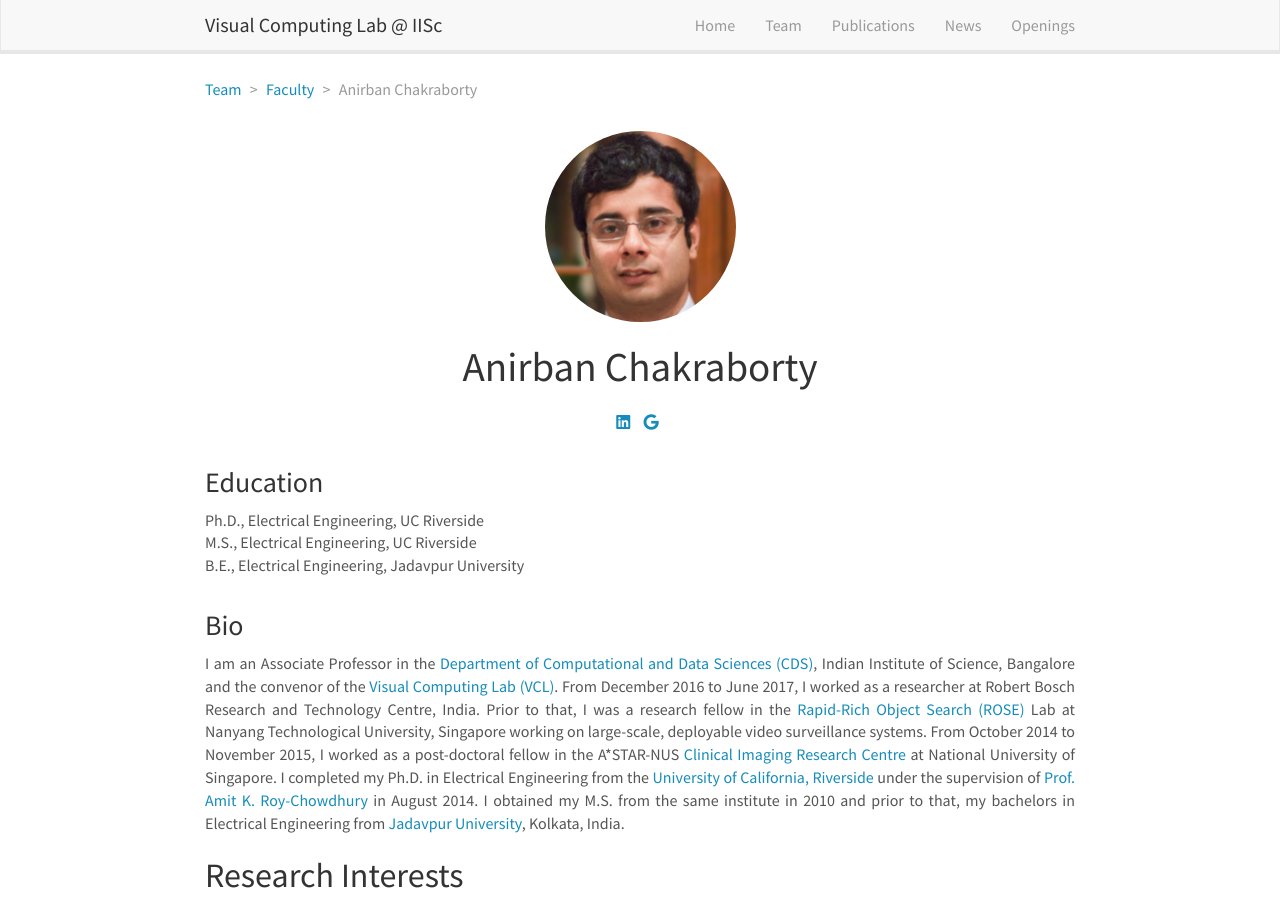
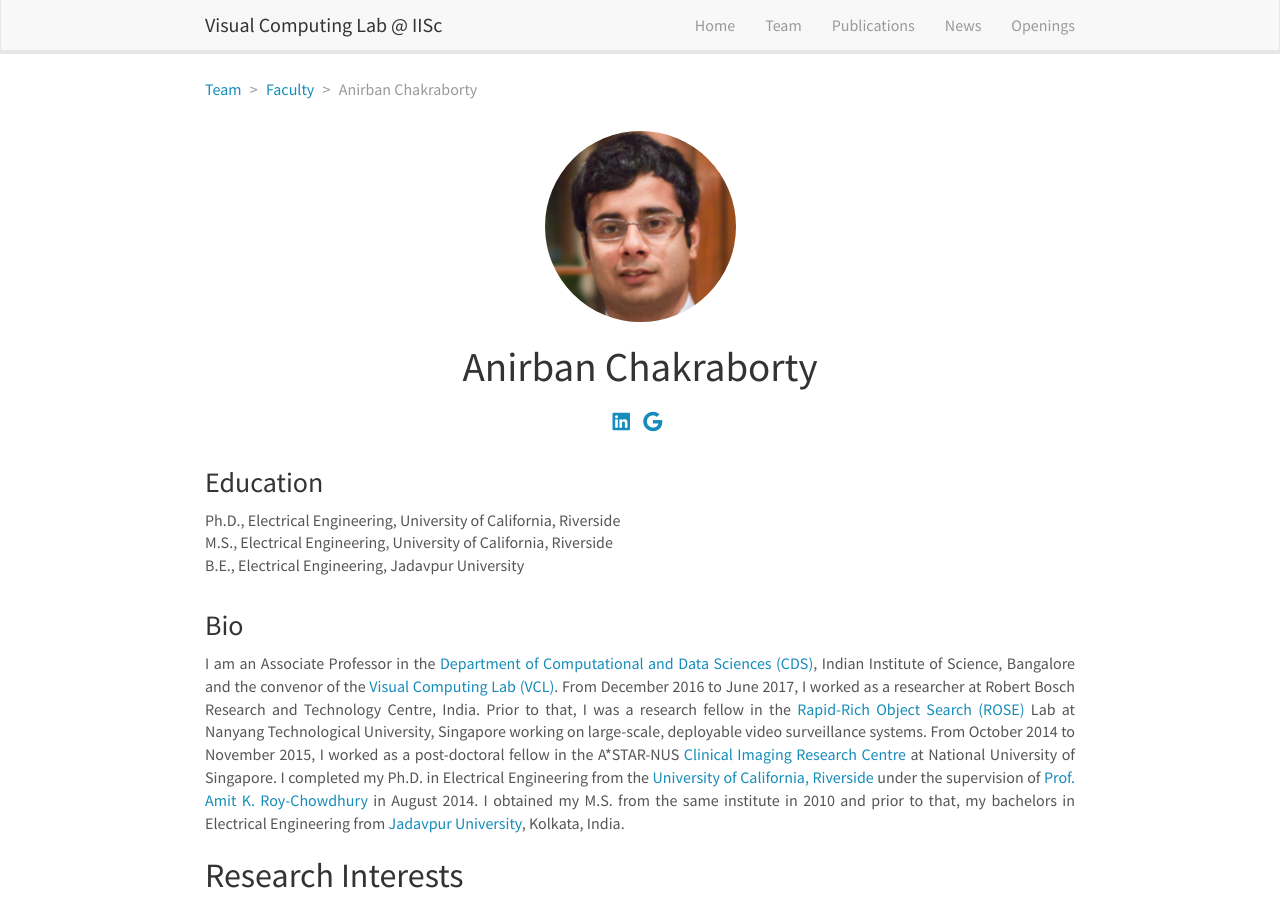
Before and after one commit to vcl-iisc/vclab-website, a Jekyll site: the page built from _pages/anirban.md, in a window 1280 px wide and 900 px high. Built offline with Jekyll 4.4.1, drawn with Linux system fonts in a browser that asks for light colours; nearby versions of some CDN libraries.

Commit message:
Added some icons

```diff
--- a/_layouts/member.html
+++ b/_layouts/member.html
@@ -26,31 +26,31 @@ layout: default
         <ul class="list-inline list-unstyled">
             <!-- Twitter -->
             {% if page.social.twitter %}
-                <li><a target="blank" href="{{page.social.twitter}}"><i class="fab fa-twitter"></i></a></li>
+                <li><a target="blank" href="{{page.social.twitter}}"><i class="fa-lg fab fa-twitter"></i></a></li>
             {% endif %}
             <!-- Linkedin -->
             {% if page.social.linkedin %}
-                <li><a target="blank" href="{{page.social.linkedin}}"><i class="fab fa-linkedin"></i></a></li>
+                <li><a target="blank" href="{{page.social.linkedin}}"><i class="fa-lg fab fa-linkedin"></i></a></li>
             {% endif %}
             <!-- Github -->
             {% if page.social.github %}
-                <li><a target="blank" href="{{page.social.github}}"><i class="fab fa-github"></i></a></li>
+                <li><a target="blank" href="{{page.social.github}}"><i class="fa-lg fab fa-github"></i></a></li>
             {% endif %}
             <!-- Personal Website -->
             {% if page.social.website %}
-                <li><a target="blank" href="{{page.social.website}}"><i class="fas fa-globe"></i></a></li>
+                <li><a target="blank" href="{{page.social.website}}"><i class="fa-lg fas fa-globe"></i></a></li>
             {% endif %}
             <!-- Google Scholar -->
             {% if page.social.google-scholar %}
-                <li><a target="blank" href="{{page.social.google-scholar}}"><i class="fab fa-google"></i></a></li>
+                <li><a target="blank" href="{{page.social.google-scholar}}"><i class="fa-lg fab fa-google"></i></a></li>
             {% endif %}
             <!-- Orcid -->
             {% if page.social.orcid %}
-                <li><a target="blank" href="{{page.social.orcid}}"><i class="fab fa-orcid"></i></a></li>
+                <li><a target="blank" href="{{page.social.orcid}}"><i class="fa-lg fab fa-orcid"></i></a></li>
             {% endif %}
             <!-- Research Gate -->
             {% if page.social.research-gate %}
-                <li><a target="blank" href="{{page.social.research-gate}}"><i class="fab fa-researchgate"></i></a></li>
+                <li><a target="blank" href="{{page.social.research-gate}}"><i class="fa-lg fab fa-researchgate"></i></a></li>
             {% endif %}
         </ul>
     </div>
--- a/_pages/anirban.md
+++ b/_pages/anirban.md
@@ -13,8 +13,8 @@ social:
   linkedin: "https://sg.linkedin.com/in/anirban-chakraborty-629a1833"
   webpage: ""
 education:
-  - Ph.D., Electrical Engineering, UC Riverside
-  - M.S., Electrical Engineering, UC Riverside
+  - Ph.D., Electrical Engineering, University of California, Riverside
+  - M.S., Electrical Engineering, University of California, Riverside
   - B.E., Electrical Engineering, Jadavpur University
 ---
 
```
